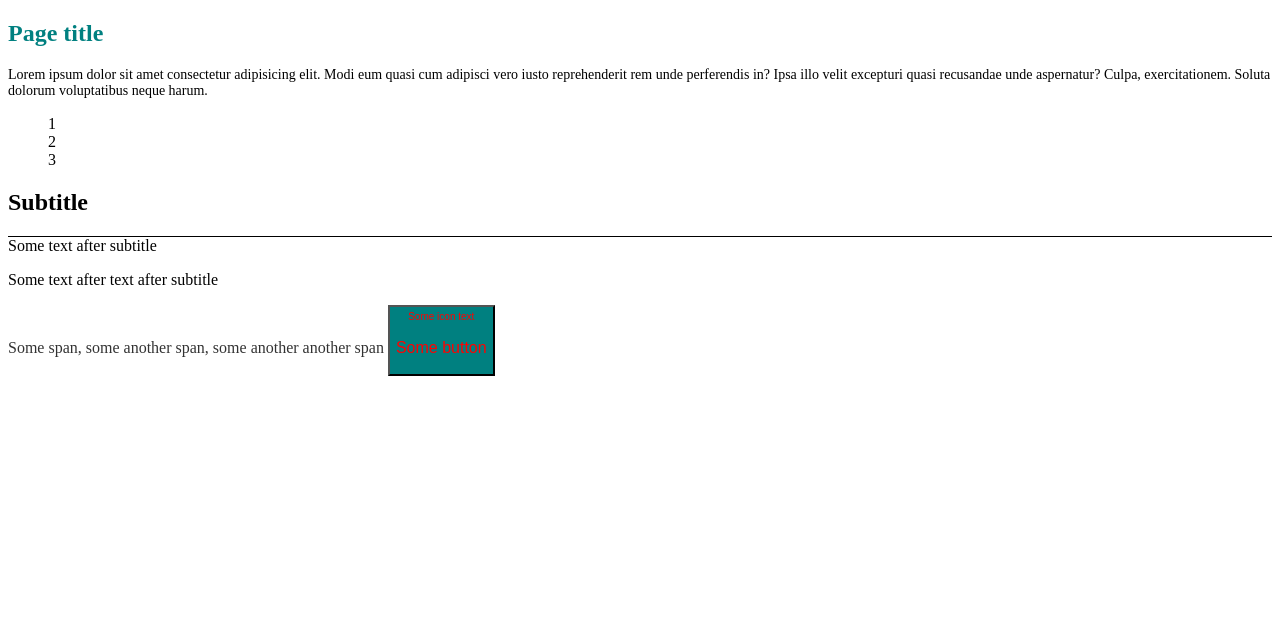
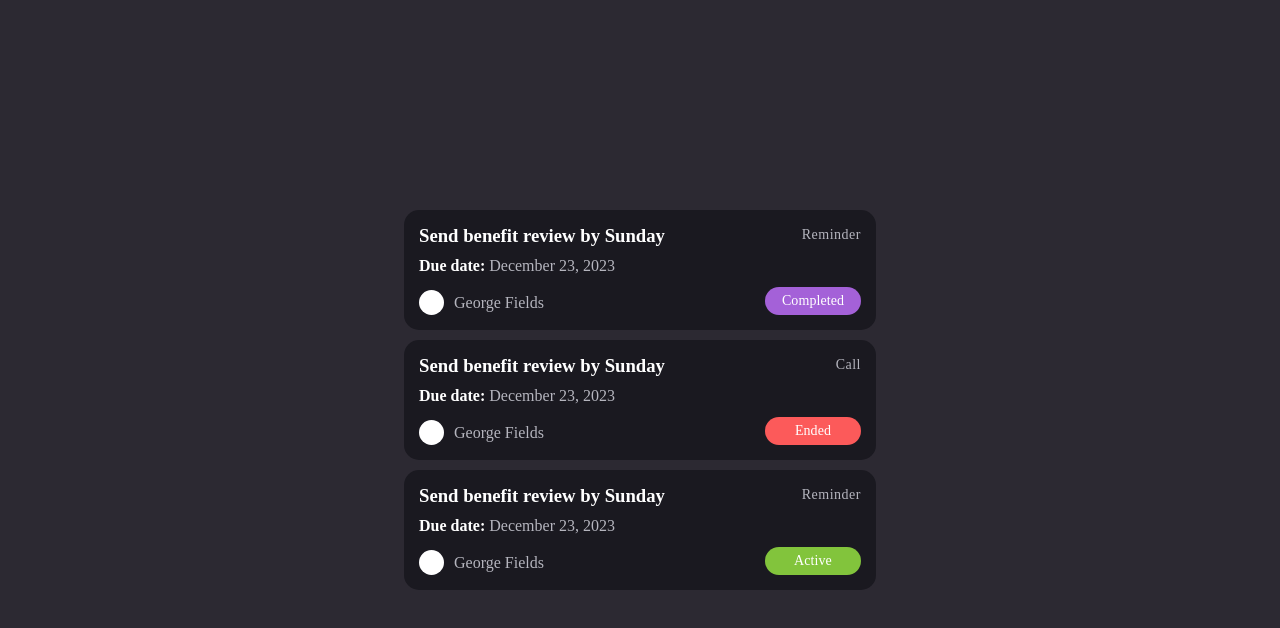
Before and after one commit to Spirit1408/SASS, a plain HTML site: page index.html in a window 1280 px wide. Drawn offline with Linux system fonts and the light colour scheme.

Commit message:
Deploying to gh-pages from @ Spirit1408/SASS@055a9bcf50aac01d34884e0657131837ca8bba0b 🚀

```diff
--- a/assets/main.css
+++ b/assets/main.css
@@ -1,53 +1,156 @@
-.section {
-  width: 100%;
-}
-.section .title {
-  color: teal;
-}
-.section .text {
-  font-size: 14px;
+.box {
+  width: 620px;
+  width: 580px;
+  width: -webkit-calc(600px + 20%);
+  width: -moz-calc(600px + 20%);
+  width: calc(600px + 20%);
+  width: -webkit-calc(600px - 20%);
+  width: -moz-calc(600px - 20%);
+  width: calc(600px - 20%);
 }
 
-ul > li {
-  list-style: none;
+.box {
+  width: 1200px;
+  width: 1250px;
+  width: 1300px;
+  width: 120px;
+  width: 120px;
+  width: 130px;
 }
 
-h2 + p {
-  border-top: 1px solid black;
+.box {
+  margin: 200px;
+  margin: -webkit-calc(100px * 2);
+  margin: -moz-calc(100px * 2);
+  margin: calc(100px * 2);
 }
 
-p ~ span {
-  opacity: 0.8;
+.newBox {
+  margin: 500px;
+  margin: 500px;
 }
 
-.link {
-  color: black;
-}
-.link:hover, .link:focus {
-  color: red;
+* {
+  padding: 0;
+  margin: 0;
+  -webkit-box-sizing: border-box;
+     -moz-box-sizing: border-box;
+          box-sizing: border-box;
 }
 
-.button {
-  background-color: teal;
-  background-position: center;
-  background-repeat: no-repeat;
-  color: red;
-  cursor: pointer;
-}
-.button:hover, .button:focus {
-  color: blue;
+body {
+  background-color: #2c2932;
+  display: -webkit-box;
+  display: -webkit-flex;
+  display: -moz-box;
+  display: flex;
+  -webkit-box-orient: vertical;
+  -webkit-box-direction: normal;
+  -webkit-flex-direction: column;
+     -moz-box-orient: vertical;
+     -moz-box-direction: normal;
+          flex-direction: column;
+  gap: 10px;
+  height: 100vh;
+  width: 100vw;
+  -webkit-box-pack: center;
+  -webkit-justify-content: center;
+     -moz-box-pack: center;
+          justify-content: center;
+  -webkit-box-align: center;
+  -webkit-align-items: center;
+     -moz-box-align: center;
+          align-items: center;
 }
 
-.button-icon {
-  font-size: 10px;
+.task {
+  display: -webkit-box;
+  display: -webkit-flex;
+  display: -moz-box;
+  display: flex;
+  gap: 100px;
+  padding: 15px;
+  color: #b5b5be;
+  border-radius: 15px;
+  background-color: #1A1920;
 }
-.button:hover .button-icon {
-  font-size: 30px;
+.task h3 {
+  color: #fff;
+  margin-bottom: 10px;
+}
+.task .date {
+  margin-bottom: 15px;
+}
+.task span {
+  color: #fff;
+  font-weight: 900;
+}
+.task .user {
+  display: -webkit-box;
+  display: -webkit-flex;
+  display: -moz-box;
+  display: flex;
+  -webkit-box-align: center;
+  -webkit-align-items: center;
+     -moz-box-align: center;
+          align-items: center;
+  gap: 10px;
+}
+.task .avatar {
+  display: inline-block;
+  width: 25px;
+  height: 25px;
+  border-radius: 50%;
+  background-color: #ffffff;
 }
 
-.button-label {
-  font-size: 16px;
+.task-badges {
+  display: -webkit-box;
+  display: -webkit-flex;
+  display: -moz-box;
+  display: flex;
+  -webkit-box-orient: vertical;
+  -webkit-box-direction: normal;
+  -webkit-flex-direction: column;
+     -moz-box-orient: vertical;
+     -moz-box-direction: normal;
+          flex-direction: column;
+  -webkit-box-pack: justify;
+  -webkit-justify-content: space-between;
+     -moz-box-pack: justify;
+          justify-content: space-between;
 }
-.button:hover .button-label {
-  font-size: 20px;
+
+.badge-info {
+  color: #b5b5be;
+  font-size: 14px;
+  line-height: 20px;
+  letter-spacing: 0.5px;
+  text-align: right;
 }
+
+.badge {
+  min-width: 96px;
+  padding: 4px 8px;
+  color: #fff;
+  text-align: center;
+  font-size: 14px;
+  font-style: normal;
+  font-weight: 500;
+  line-height: 20px;
+  letter-spacing: 0.07px;
+  border-radius: 20px;
+  background-color: #92929d;
+}
+
+.badge-completed {
+  background-color: #a461d8;
+}
+
+.badge-ended {
+  background-color: #fc5a5a;
+}
+
+.badge-active {
+  background-color: #82c43c;
+}
--- a/index.html
+++ b/index.html
@@ -16,39 +16,59 @@
       <link rel="stylesheet" href="/SASS/assets/main.css">
     </head>
     <body>
-        <section class="section">
-            <h1 class="title">Page title</h1>
+        <div class="task">
+            <div class="task-info">
+                <h3>Send benefit review by Sunday</h3>
 
-            <p class="text">
-                Lorem ipsum dolor sit amet consectetur adipisicing elit. Modi
-                eum quasi cum adipisci vero iusto reprehenderit rem unde
-                perferendis in? Ipsa illo velit excepturi quasi recusandae unde
-                aspernatur? Culpa, exercitationem. Soluta dolorum voluptatibus
-                neque harum.
-            </p>
-        </section>
+                <p class="date"><span>Due date: </span>December 23, 2023</p>
 
-        <ul>
-            <li>1</li>
-            <li>2</li>
-            <li>3</li>
-        </ul>
+                <div class="user">
+                    <span class="avatar"></span>
+                    <p>George Fields</p>
+                </div>
+            </div>
 
-        <h2>Subtitle</h2>
+            <div class="task-badges">
+                <p class="badge-info">Reminder</p>
+                <div class="badge badge-completed">Completed</div>
+            </div>
+        </div>
 
-        <p>Some text after subtitle</p>
-        <p>Some text after text after subtitle</p>
+        <div class="task">
+            <div class="task-info">
+                <h3>Send benefit review by Sunday</h3>
 
-        <span>Some span,</span>
-        <span>some another span,</span>
-        <span>some another another span</span>
+                <p class="date"><span>Due date: </span>December 23, 2023</p>
 
-        <button
-            type="button"
-            class="button">
-            <span class="button-icon">Some icon text</span>
-            <p class="button-label">Some button</p>
-        </button>
+                <div class="user">
+                    <span class="avatar"></span>
+                    <p>George Fields</p>
+                </div>
+            </div>
+
+            <div class="task-badges">
+                <p class="badge-info">Call</p>
+                <div class="badge badge-ended">Ended</div>
+            </div>
+        </div>
+
+        <div class="task">
+            <div class="task-info">
+                <h3>Send benefit review by Sunday</h3>
+
+                <p class="date"><span>Due date: </span>December 23, 2023</p>
+
+                <div class="user">
+                    <span class="avatar"></span>
+                    <p>George Fields</p>
+                </div>
+            </div>
+
+            <div class="task-badges">
+                <p class="badge-info">Reminder</p>
+                <div class="badge badge-active">Active</div>
+            </div>
+        </div>
 
 
     </body>
```
Also changed, not shown: index_(L6).html (added, +55 -0 lines).
